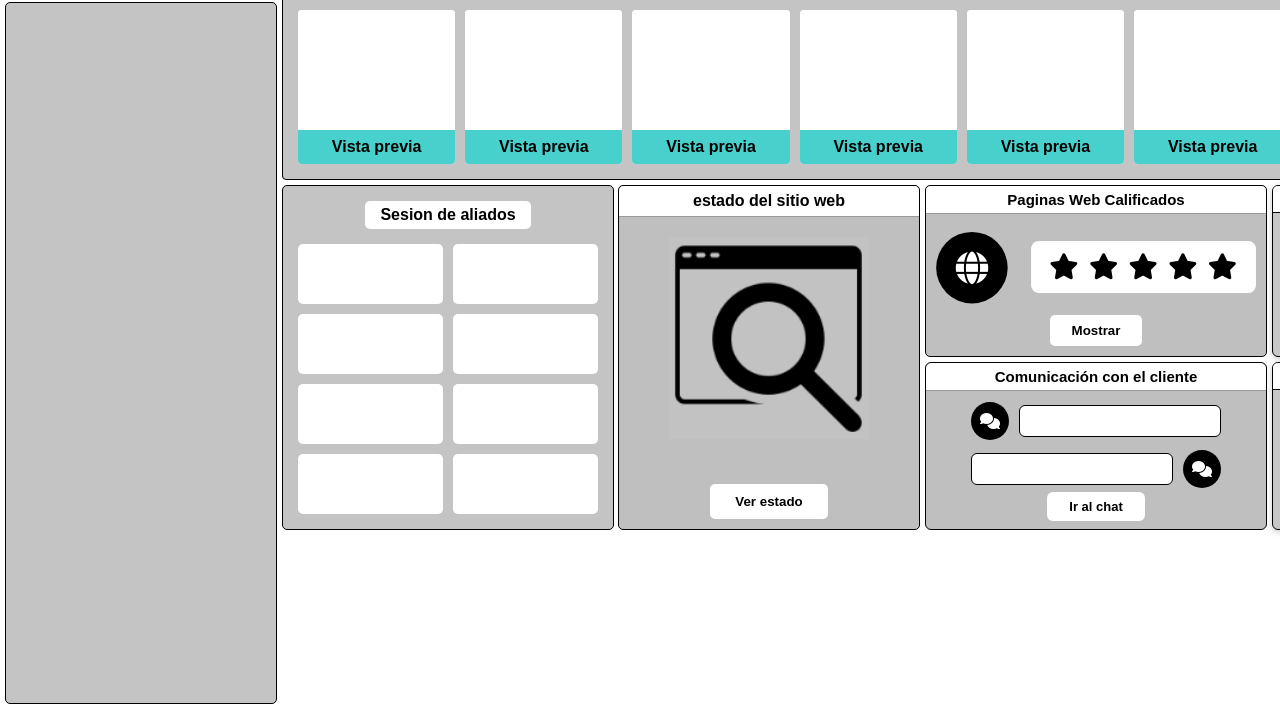
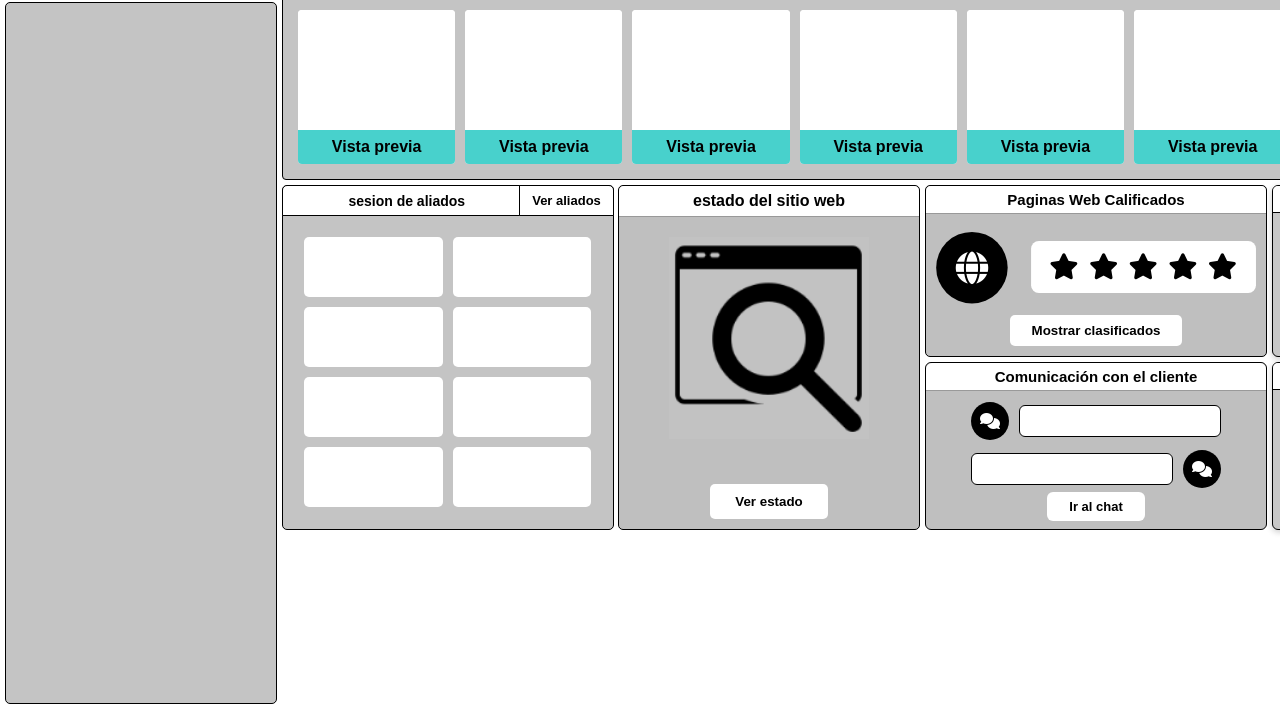
Before and after one commit to jfpn1920/mi_portafolio, a plain HTML site: page front_end/panel_de_control/html/panel_de_control.html in a window 1280 px wide. Shown: the part 116-820 px from the top of the page. Drawn offline with Linux system fonts and the light colour scheme.

Commit message:
agregando_ajuste_en_panel_de_control

```diff
--- a/front_end/panel_de_control/css/panel_de_control.css
+++ b/front_end/panel_de_control/css/panel_de_control.css
@@ -196,23 +196,45 @@ body {
     background-color: #c4c4c4;
     border: 1px solid #000000;
     border-radius: 5px;
-    width: 300px;
-    padding: 15px;
+    width: 287px;
+    padding: 21.4px;
     margin-top: 181px;
     margin-left: 282px;
+    position: relative;
 }
-.aliados-header {
-    display: flex;
-    justify-content: center;
-    margin-bottom: 15px;
+.aliados-header-barra {
+    background-color: #ffffff;
+    border: 1px solid #000000;
+    border-radius: 5px 5px 0px 0px;
+    padding: 6px 10px;
+    margin-top: -22px;
+    margin-left: -22px;
+    width: 310px;
+    height: 17px;
+    margin-bottom: 21px;
 }
-.aliados-header h3 {
-    background-color: #fff;
-    padding: 5px 15px;
-    border-radius: 5px;
-    margin: 0;
+.aliados-titulo {
     font-weight: bold;
-    font-size: 16px;
+    font-size: 14px;
+    margin-left: 55px;
+    text-align: center;
+}
+.btn-ver-aliados {
+    background-color: #ffffff;
+    border: 1px solid #000000;
+    padding: 7px 12px;
+    font-size: 13px;
+    width: 95px;
+    font-weight: bold;
+    border-radius: 0px 5px 0px 0px;
+    cursor: pointer;
+    transition: 0.2s;
+    position: absolute;
+    top: -1px;
+    left: 236px;
+}
+.btn-ver-aliados:hover {
+    background-color: #e6e6e6;
 }
 .aliados-grid {
     display: grid;
--- a/front_end/panel_de_control/html/panel_de_control.html
+++ b/front_end/panel_de_control/html/panel_de_control.html
@@ -84,8 +84,9 @@
     <!--|estructura_sesion_de_aliados|-->
     <!---------------------------------->
     <section class="aliados">
-        <div class="aliados-header">
-            <h3>Sesion de aliados</h3>
+        <div class="aliados-header-barra">
+            <span class="aliados-titulo">sesion de aliados</span>
+            <button class="btn-ver-aliados" id="btnVerAliados">Ver aliados</button>
         </div>
         <div class="aliados-grid">
             <div class="aliado"></div>
@@ -125,7 +126,7 @@
                 <i class="fa-solid fa-star"></i>
             </div>
         </div>
-        <button class="boton3">Mostrar</button>
+        <button class="boton3" id="btnClasificados">Mostrar clasificados</button>
     </div>
     <!-------------------------------------------->
     <!--|estructura_comunicacion_con_el_cliente|-->
@@ -142,7 +143,7 @@
                 <div class="icono4"><i class="fas fa-comments"></i></div>
             </div>
         </div>
-        <button class="boton4">Ir al chat</button>
+        <button class="boton4" id="btnIrChat">Ir al chat</button>
     </div>
     <!------------------------------------->
     <!--|estructura_contenedor_de_basura|-->
@@ -152,7 +153,7 @@
         <div class="icono">
             <i class="fas fa-trash-alt"></i>
         </div>
-        <button class="btn-ver">Ver contenedor</button>
+        <button class="btn-ver" id="btnVerContenedor">Ver contenedor</button>
     </div>
     <!----------------------------->
     <!--|estructura_instaladores|-->
@@ -162,7 +163,7 @@
         <div class="icono1">
             <i class="fas fa-file-download"></i>
         </div>
-        <button class="btn-ver1">Ver instalador</button>
+        <button class="btn-ver1" id="btnVerInstalador">Ver instalador</button>
     </div>
 </body>
 </html>
--- a/front_end/panel_de_control/js/panel_de_control.js
+++ b/front_end/panel_de_control/js/panel_de_control.js
@@ -6,3 +6,44 @@ const menu = document.getElementById('menu');
 menuBtn.addEventListener('click', () => {
     menu.style.display = menu.style.display === 'block' ? 'none' : 'block';
 });
+//-----------------------------------------------//
+//--|funcionalidad_comunicacion_con_el_cliente|--//
+//-----------------------------------------------//
+document.addEventListener("DOMContentLoaded", () => {
+    const btnIrChat = document.getElementById("btnIrChat");
+    if (btnIrChat) {
+        btnIrChat.addEventListener("click", () => {
+            window.location.href = "comunicaciones.html";
+        });
+    }
+});
+//--------------------------------//
+//--|funcionalidad_instaladores|--//
+//--------------------------------//
+document.getElementById("btnVerInstalador").addEventListener("click", () => {
+    window.location.href = "instaladores.html";
+});
+//-------------------------------------//
+//--|funcionalidad_sesion_de_aliados|--//
+//-------------------------------------//
+const btnVerAliados = document.getElementById("btnVerAliados");
+if (btnVerAliados) {
+    btnVerAliados.addEventListener("click", () => {
+        window.location.href = "sesion_de_aliados.html";
+    });
+}
+//-------------------------------------//
+//--|funcionalidad_sesion_de_aliados|--//
+//-------------------------------------//
+const btnVerContenedor = document.getElementById("btnVerContenedor");
+if (btnVerContenedor) {
+    btnVerContenedor.addEventListener("click", () => {
+        window.location.href = "contenedor.html";
+    });
+}
+//-------------------------------------------//
+//--|funcionalidad_paginas_web_calificados|--//
+//-------------------------------------------//
+document.getElementById("btnClasificados").addEventListener("click", () => {
+    window.location.href = "clasificados.html";
+});
```
Also changed, not shown: front_end/panel_de_control/html/plataforma.html (+1 -1 lines), front_end/panel_de_control/css/calificados.css (added), front_end/panel_de_control/css/contenedor.css (added), front_end/panel_de_control/css/sesion_de_aliados.css (added), front_end/panel_de_control/html/calificados.html (added), front_end/panel_de_control/html/contenedor.html (added), front_end/panel_de_control/html/sesion_de_aliados.html (added), front_end/panel_de_control/js/calificados.js (added), front_end/panel_de_control/js/contenedor.js (added), front_end/panel_de_control/js/sesion_de_aliados.js (added).
